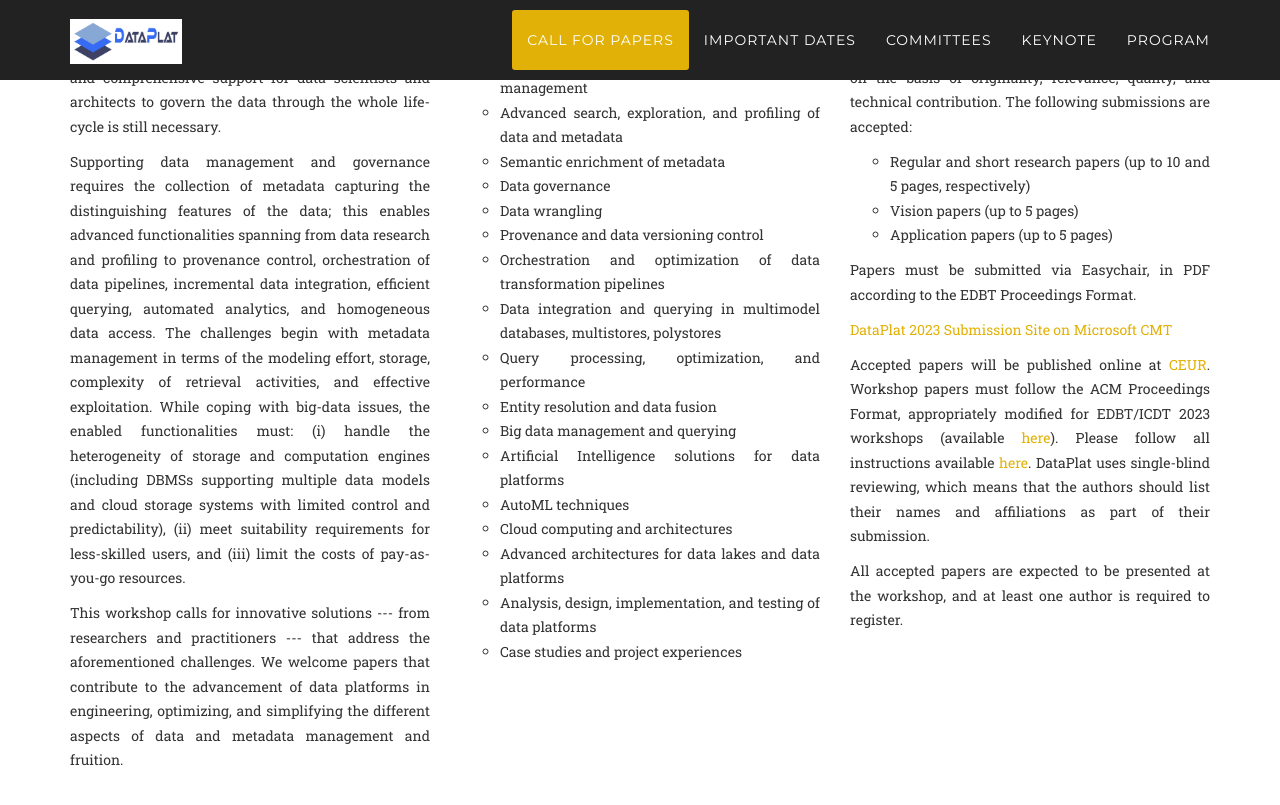
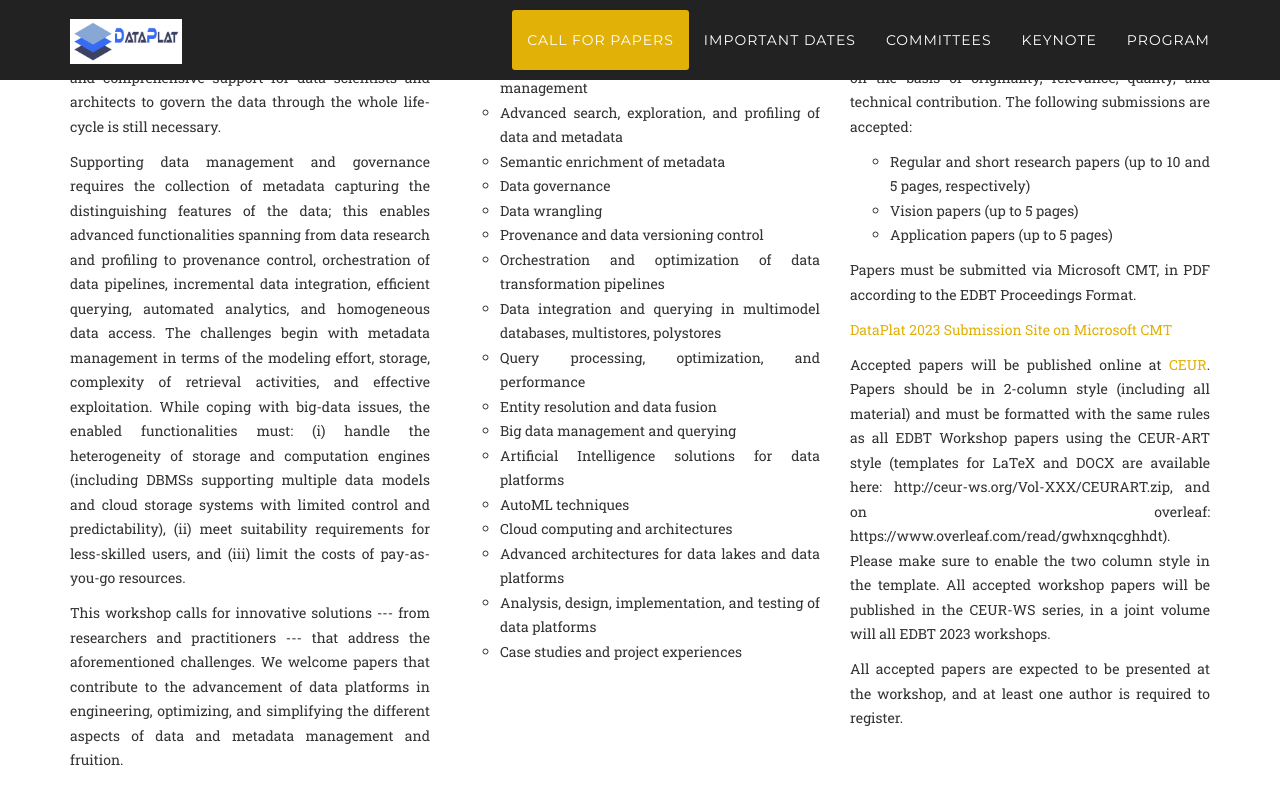
Before and after one commit to big-unibo/dataplat2024, a Jekyll site: the page built from index.html, in a window 1280 px wide and 900 px high, scrolled down 1293 px. Shown: the top 805 px of the window. Built offline with Jekyll 4.4.1, drawn with Linux system fonts in a browser that asks for light colours; some web fonts are replaced.

Commit message:
fix info on submission

```diff
--- a/_includes/cfp.html
+++ b/_includes/cfp.html
@@ -68,9 +68,9 @@
                         <li>Vision papers (up to 5 pages)</li>
                         <li>Application papers (up to 5 pages)</li>
                     </ul>
-                    <p>Papers must be submitted via Easychair, in PDF according to the EDBT Proceedings Format.</p>
+                    <p>Papers must be submitted via Microsoft CMT, in PDF according to the EDBT Proceedings Format.</p>
                     <p><a href="https://cmt3.research.microsoft.com/DataPlat2023">DataPlat 2023 Submission Site on Microsoft CMT</a></p>
-                    <p>Accepted papers will be published online at <a href="http://ceur-ws.org/">CEUR</a>. Workshop papers must follow the ACM Proceedings Format, appropriately modified for EDBT/ICDT 2023 workshops (available <a href="res/revised_edbt2021workshop.zip">here</a>). Please follow all instructions available <a href='http://edbticdt2023.cs.uoi.gr/?contents=EDBT_cameraready.html'>here</a>. DataPlat uses single-blind reviewing, which means that the authors should list their names and affiliations as part of their submission. <!-- without any change in terms of fonts, margins, inter-column spacing, style, footers, etc. <!--Please make sure you are using the latest 2021 version. The modified ACM LaTeX2e style file with ISBN and copyright information for EDBT/ICDT 2023 can be downloaded here: <a href="">acmart-edbt2021.cls</a>.-></p>-->
+                    <p>Accepted papers will be published online at <a href="http://ceur-ws.org/">CEUR</a>. Papers should be in 2-column style (including all material) and must be formatted with the same rules as all EDBT Workshop papers using the CEUR-ART style (templates for LaTeX and DOCX are available here: http://ceur-ws.org/Vol-XXX/CEURART.zip, and on overleaf: https://www.overleaf.com/read/gwhxnqcghhdt). Please make sure to enable the two column style in the template.  All accepted workshop papers will be published in the CEUR-WS series, in a joint volume will all EDBT 2023 workshops.</p>
                     <p>All accepted papers are expected to be presented at the workshop, and at least one author is required to register.</p>
                 </div>
             </div>
```
